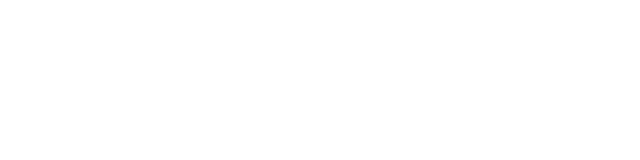
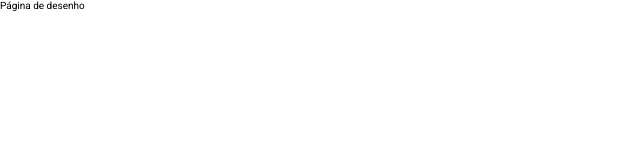
Before and after one commit to marcoslucas28/desenhandoConexoes, a React (Vite) app: page /draw in a window 1280 px wide. Before the commit this address had no page. Shown: the top 160 px of the page, without its empty margins (0-640 px from the left). Built offline with nearby package versions, Linux system fonts and the light colour scheme.

Commit message:
create draw route

```diff
--- /dev/null
+++ b/src/pages/Draw/index.jsx
@@ -0,0 +1,7 @@
+import { Container } from './styles'
+
+export function Draw(){
+    return(
+        <Container>Página de desenho</Container>
+    )
+}
--- /dev/null
+++ b/src/pages/Draw/styles.js
@@ -0,0 +1,3 @@
+import styled from 'styled-components'
+
+export const Container = styled.div``
--- a/src/routes/app.routes.jsx
+++ b/src/routes/app.routes.jsx
@@ -2,12 +2,14 @@ import { Routes, Route } from 'react-router-dom'
 
 import { Home } from '../pages/Home'
 import { About } from '../pages/About'
+import { Draw } from '../pages/Draw'
 
 export function AppRoutes(){
     return(
             <Routes>
                 <Route path='/' element={<Home />} />
                 <Route path='/about' element={<About />} />
+                <Route path='/draw' element={<Draw />} />
             </Routes>
     )
 }
```
